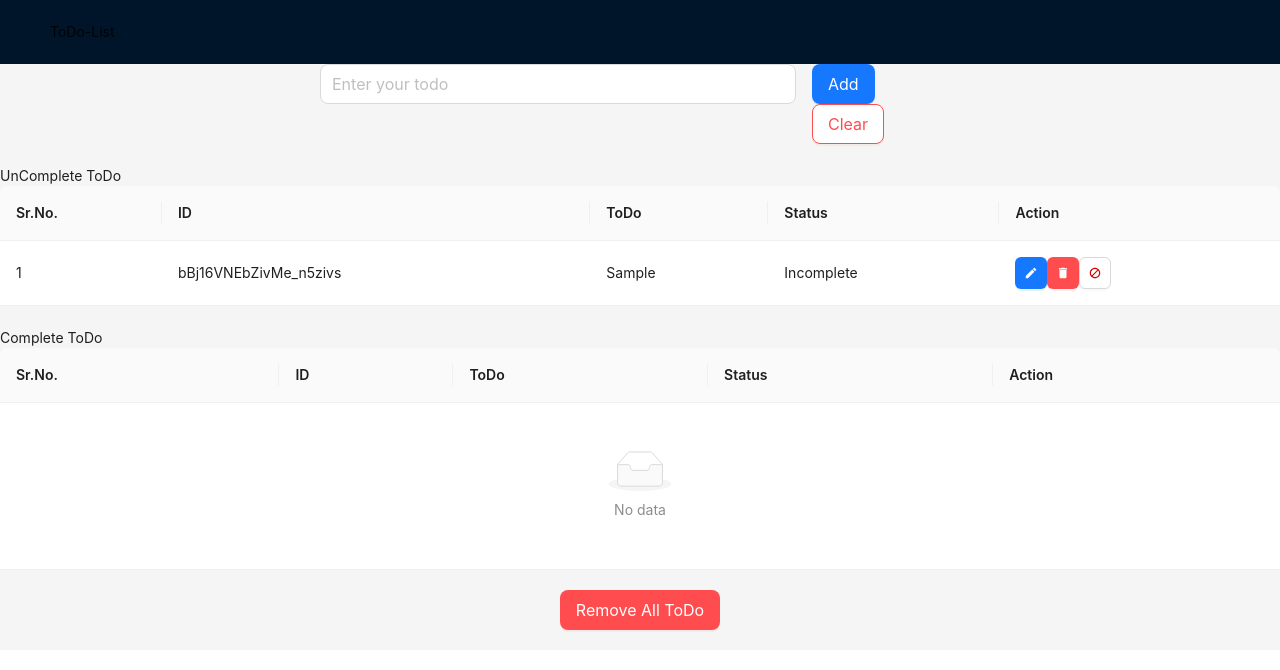
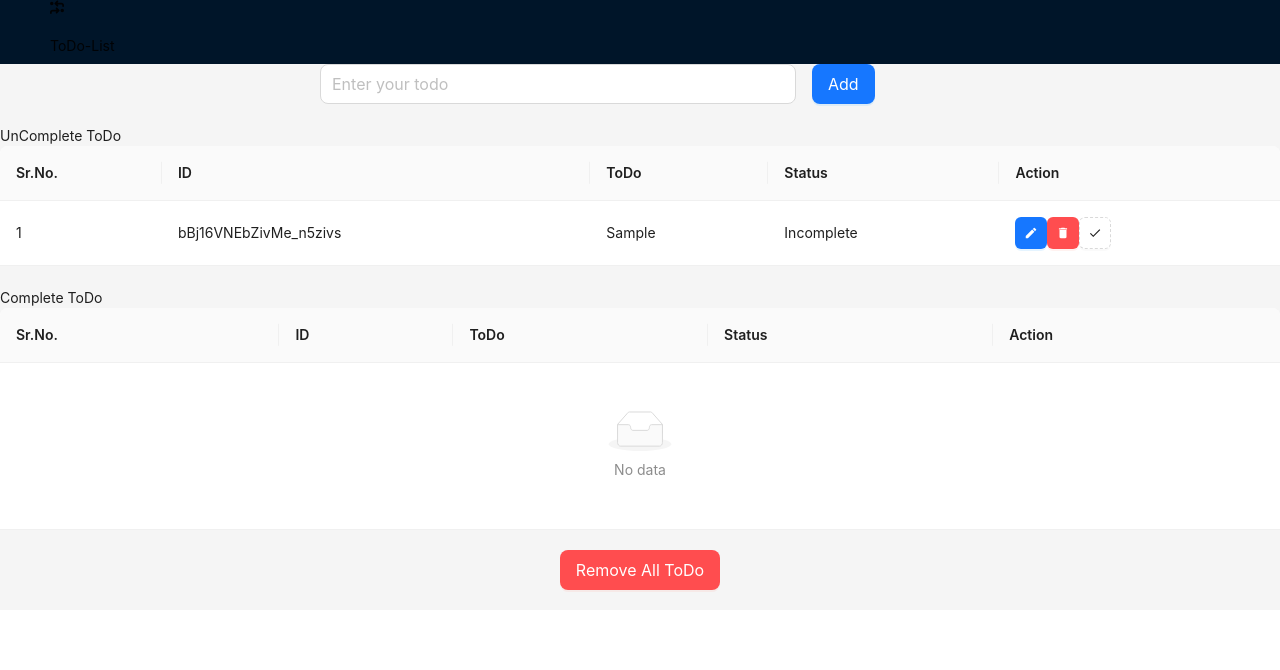
Before and after one commit to ashukaushikk/React_Projects, a React (Vite) app: page / in a window 1280 px wide. Both pictures are taken after typing "Sample" into the empty fields and a click on the button "Add". Shown: the top 670 px of the page. Built offline with nearby package versions, Linux system fonts and the light colour scheme.

Commit message:
More functionality implement in TODO APP

```diff
--- a/src/Todo/Table.jsx
+++ b/src/Todo/Table.jsx
@@ -1,9 +1,9 @@
 /* eslint-disable react/prop-types */
 import { Button, Table } from "antd";
-import { MdDelete, MdModeEdit } from "react-icons/md";
-import { FcCancel, FcOk } from "react-icons/fc";
+import { MdDelete, MdModeEdit, MdOutlineDone } from "react-icons/md";
+import { IoCheckmarkDoneSharp } from "react-icons/io5";
 
-function TodoTable({ todo, handleEdit, handleDelete, handleCompleteToDo }) {
+function TodoTable({ todo, handleEdit, handleDelete, handleCompleteToDo, editID }) {
   const columns = [
     {
       title: "Sr.No.",
@@ -32,22 +32,32 @@ function TodoTable({ todo, handleEdit, handleDelete, handleCompleteToDo }) {
       dataIndex: "action",
       render: (_, record) => (
         <div className="flex gap-2">
-          {record.status === false && (
-            <Button onClick={() => handleEdit(record)} icon={<MdModeEdit />} type="primary" className="text-xl" />
-          )}
-          {record.status === false && (
+          {/* Hide actions if editID is true */}
+          {!editID && record.status === false && (
+            <>
+              <Button
+                onClick={() => handleEdit(record)}
+                icon={<MdModeEdit />}
+                type="primary"
+                className="text-xl font-bold text-white rounded-full"
+              />
               <Button
                 onClick={() => handleDelete(record)}
                 icon={<MdDelete />}
                 type="primary"
                 danger
-              className="text-xl"
+                className="text-xl font-bold text-white rounded-full"
               />
+              <Button
+                onClick={() => handleCompleteToDo(record)}
+                icon={<MdOutlineDone />}
+                type="dashed"
+                className="text-2xl font-bold text-white bg-green-300 rounded-full"
+              />
+            </>
           )}
-          {record.status === false ? (
-            <Button onClick={() => handleCompleteToDo(record)} icon={<FcCancel />} type="default" className="text-xl" />
-          ) : (
-            <FcOk className="text-3xl" />
+          {record.status && (
+            <IoCheckmarkDoneSharp className="text-2xl text-white bg-green-600 rounded-full p-1 size-7" />
           )}
         </div>
       ),
--- a/src/Todo/Todo.jsx
+++ b/src/Todo/Todo.jsx
@@ -1,4 +1,5 @@
 import { Button, Input, Layout, Row, Col, Space } from "antd";
+import { FaArrowsTurnToDots } from "react-icons/fa6";
 import { Controller, useForm } from "react-hook-form";
 import TodoTable from "./Table";
 import toast from "react-hot-toast";
@@ -45,23 +46,15 @@ function Todo() {
       setEditID(null);
     } else {
       // Add new todo
-      if (todo_Data.some((todo) => todo.todo.toLowerCase() === data.todo.toLowerCase())) {
-        return toast.error("Todo Already Exist");
-      } else {
-        toast.success("Todo Added Successfully");
-        const todo = { id: uniqueId, todo: data.todo.trim(), status: completed };
-        dispatch(Add_TODO_Action_Success(todo));
-        reset({ todo: "" }); // Clear input field
-      }
+      const todo = { id: uniqueId, todo: data.todo.trim(), status: completed };
+      dispatch(Add_TODO_Action_Success(todo));
+      toast.success("Todo Added Successfully");
+      reset({ todo: "" }); // Clear input field
     }
   };
 
   // Update ToDo's Action
   const handleEdit = (data) => {
-    if (!data.id || !data.todo) {
-      console.error("Invalid data passed to handleEdit:", data);
-      return;
-    }
     setEditID(data.id);
     reset({ todo: data.todo });
   };
@@ -70,25 +63,41 @@ function Todo() {
   const handleDelete = (data) => {
     const deleteToDo = todo_Data.filter((item) => item.id !== data.id);
     dispatch(Update_TODO_Action_Success(deleteToDo));
+    toast.success("Todo Deleted Successfully");
   };
 
   // Remove All ToDo's Action
   const handleClearToDoList = () => {
     dispatch(Delete_All_TODOs_Action_Success());
+    toast.success("All ToDo's Deleted Successfully");
   };
 
+  // Complete ToDo's Action
   const handleCompleteToDo = (data) => {
-    const isAlreadyCompleted = complete_Todo.some((item) => item.todo === data.todo && item.status === true);
-    if (isAlreadyCompleted) return toast.error("Todo Already Completed");
     const completeToDo = { ...data, status: true };
     const inCompleteToDo = todo_Data.filter((item) => item.id !== data.id);
     dispatch(Complete_TODO_Action_Success({ completeToDo, inCompleteToDo }));
+    toast.success("Todo Completed Successfully");
+  };
+
+  // Validation for Input
+  const validateToDO = (value) => {
+    if (todo_Data.some((todo) => todo.todo.toLowerCase() === value.toLowerCase())) {
+      return "Todo already exists";
+    }
+    if (complete_Todo.some((todo) => todo.todo.toLowerCase() === value.toLowerCase())) {
+      return "Todo already completed";
+    }
+    return true;
   };
 
   return (
     <Layout className="todo-layout">
-      <Header className="header bg-[#001529]">
-        <h1 className="text-4xl text-white flex items-center justify-center">ToDo-List</h1>
+      <Header className="header w-full bg-[#001529] text-white text-5xl font-semibold flex justify-center items-center gap-5">
+        <span>
+          <FaArrowsTurnToDots />
+        </span>
+        <h1>ToDo-List</h1>
       </Header>
       <Content className="content px-0 py-12 mt-8">
         <Row justify="center">
@@ -102,8 +111,10 @@ function Todo() {
                     rules={{
                       required: "Todo is required",
                       minLength: { value: 3, message: "Minimum 3 characters required" },
+                      maxLength: { value: 60, message: "Maximum 60 characters allowed" },
+                      validate: validateToDO,
                     }}
-                    render={({ field }) => <Input {...field} placeholder="Enter your todo" size="large" />}
+                    render={({ field }) => <Input allowClear {...field} placeholder="Enter your todo" size="large" />}
                   />
                   <div className="error-message">
                     {errors.todo && <p style={{ color: "red" }}>{errors.todo.message}</p>}
@@ -117,12 +128,18 @@ function Todo() {
                       <Button type="primary" htmlType="submit" size="large" block>
                         {editID ? "Update" : "Add"}
                       </Button>
-                    </Space>
-                    {/* Clear Button */}
-                    <Space size="middle" style={{ width: "100%" }}>
-                      <Button type="default" danger onClick={() => reset({ todo: "" })} size="large" block>
-                        Clear
-                      </Button>
+                      {editID && (
+                        <Button
+                          onClick={() => {
+                            reset({ todo: "" });
+                            setEditID(null);
+                          }}
+                          type="primary"
+                          size="large"
+                          danger>
+                          Cancel
+                        </Button>
+                      )}
                     </Space>
                   </div>
                 </Col>
@@ -138,6 +155,7 @@ function Todo() {
           handleEdit={handleEdit}
           handleDelete={handleDelete}
           handleCompleteToDo={handleCompleteToDo}
+          editID={editID}
         />
         {/* Complete ToDo Table */}
         <br />
```
Lines whose indentation alone changed are shown as unchanged.
